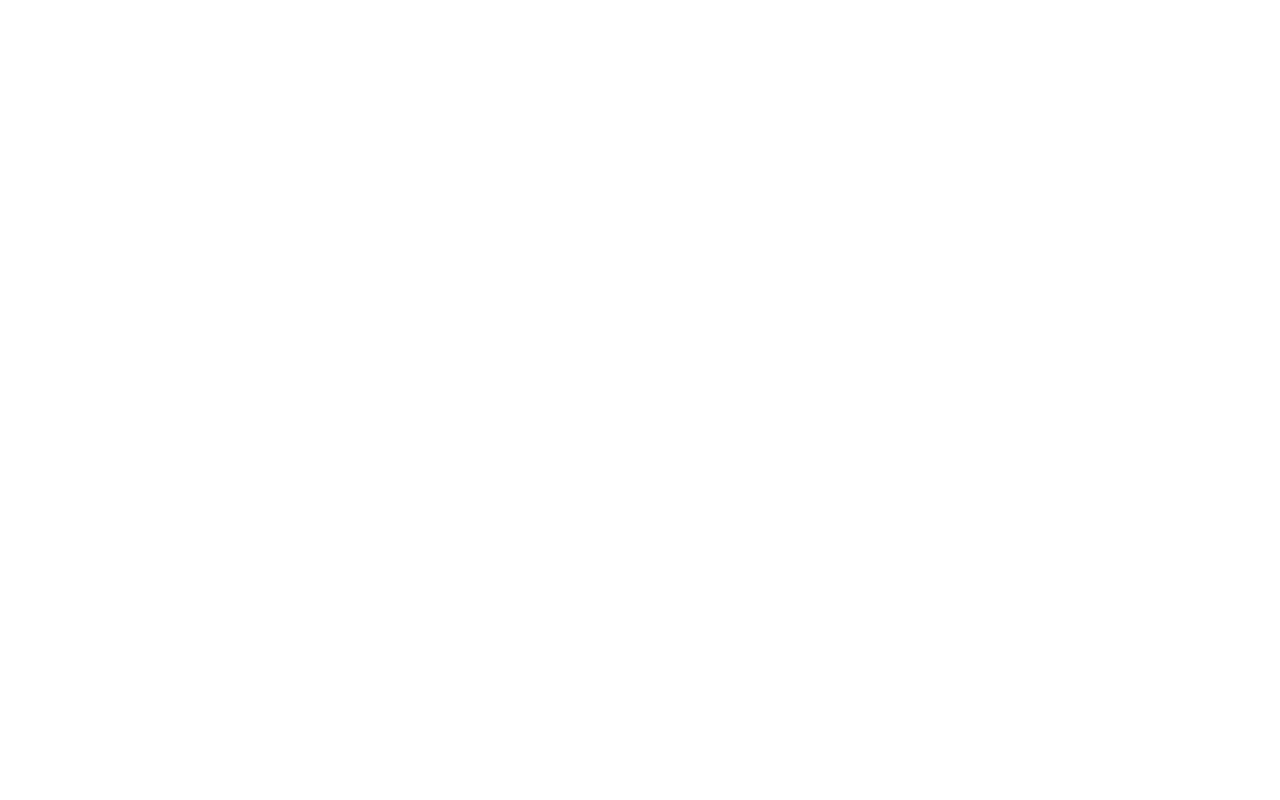
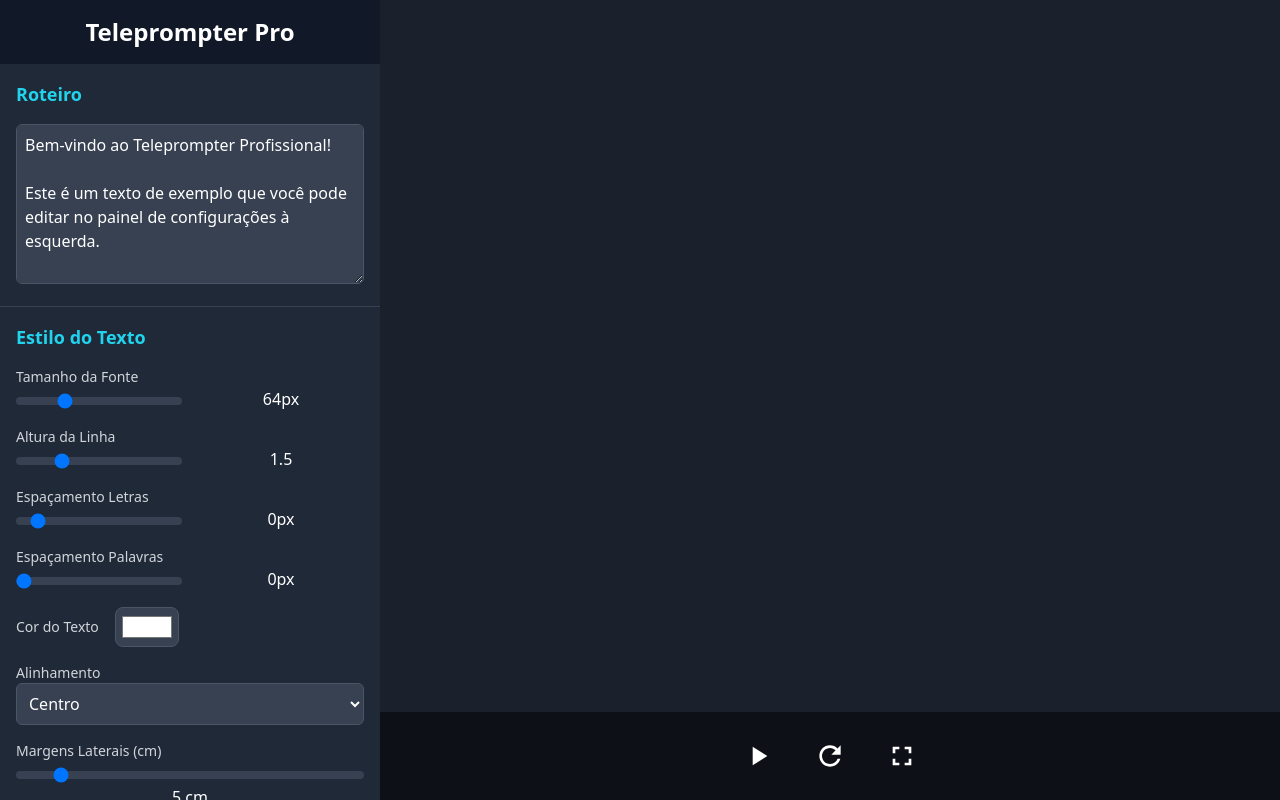
Before and after one commit to jgsgames2025-prog/tepr-online, a plain HTML site: page index.html in a window 1280 px wide. Drawn offline with Linux system fonts and the light colour scheme; the site is published under a folder, as on GitHub Pages, so addresses that start at the root find nothing.

Commit message:
Modify index.html for Teleprompter Pro
Updated the HTML structure and meta tags for the Teleprompter Pro application.

```diff
--- a/index.html
+++ b/index.html
@@ -1 +1 @@
-<!doctype html><html lang="en"><head><meta charset="utf-8"/><link rel="icon" href="/favicon.ico"/><meta name="viewport" content="width=device-width,initial-scale=1"/><meta name="theme-color" content="#000000"/><meta name="description" content="Web site created using create-react-app"/><link rel="apple-touch-icon" href="/logo192.png"/><link rel="manifest" href="/manifest.json"/><title>React App</title><script defer="defer" src="/static/js/main.d174bab2.js"></script><link href="/static/css/main.c908e28e.css" rel="stylesheet"></head><body><noscript>You need to enable JavaScript to run this app.</noscript><div id="root"></div></body></html>
+<!doctype html><html lang="en"><head><meta charset="utf-8"/><link rel="icon" href="./favicon.ico"/><meta name="viewport" content="width=device-width,initial-scale=1"/><meta name="theme-color" content="#000000"/><meta name="description" content="Teleprompter Profissional"/><link rel="apple-touch-icon" href="./logo192.png"/><link rel="manifest" href="./manifest.json"/><title>Teleprompter Pro</title><script defer="defer" src="./static/js/main.d174bab2.js"></script><link href="./static/css/main.c908e28e.css" rel="stylesheet"></head><body><noscript>You need to enable JavaScript to run this app.</noscript><div id="root"></div></body></html>
```
